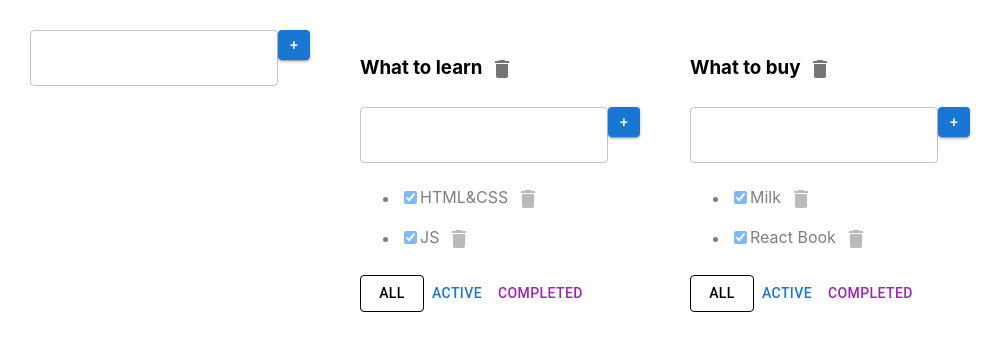
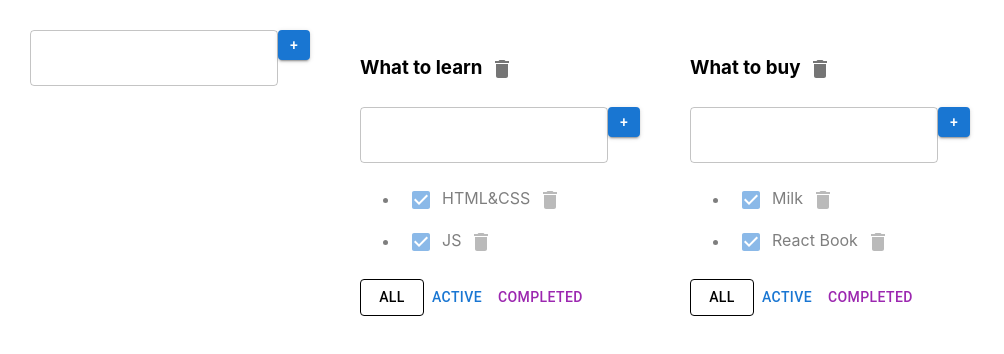
Before and after one commit to Photi31/ToDo_Tuesday, a React (Create React App) app: page / in a window 1280 px wide. Shown: the top 354 px of the page, without its empty margins (0-1004 px from the left). Built offline with nearby package versions, Linux system fonts and the light colour scheme.

Commit message:
Change input checkbox on <Checkbox/>

```diff
--- a/src/Todolist.tsx
+++ b/src/Todolist.tsx
@@ -2,7 +2,7 @@ import React, {ChangeEvent} from 'react';
 import {FilterValuesType} from './App';
 import {AddItemForm} from './AddItemForm';
 import {EditableSpan} from './EditableSpan';
-import {Button, IconButton} from "@mui/material";
+import {Button, Checkbox, IconButton} from "@mui/material";
 import {Delete} from "@mui/icons-material";
 
 export type TaskType = {
@@ -63,7 +63,8 @@ export function Todolist(props: PropsType) {
 
 
                     return <li key={t.id} className={t.isDone ? "is-done" : ""}>
-                        <input type="checkbox" onChange={onChangeHandler} checked={t.isDone}/>
+                        {/*<input type="checkbox" onChange={onChangeHandler} checked={t.isDone}/>*/}
+                        <Checkbox color='primary' onChange={onChangeHandler} checked={t.isDone}/>
                         <EditableSpan value={t.title} onChange={onTitleChangeHandler} />
                         {/*<button onClick={onClickHandler}>x</button>*/}
                         <IconButton onClick={onClickHandler}>
```
